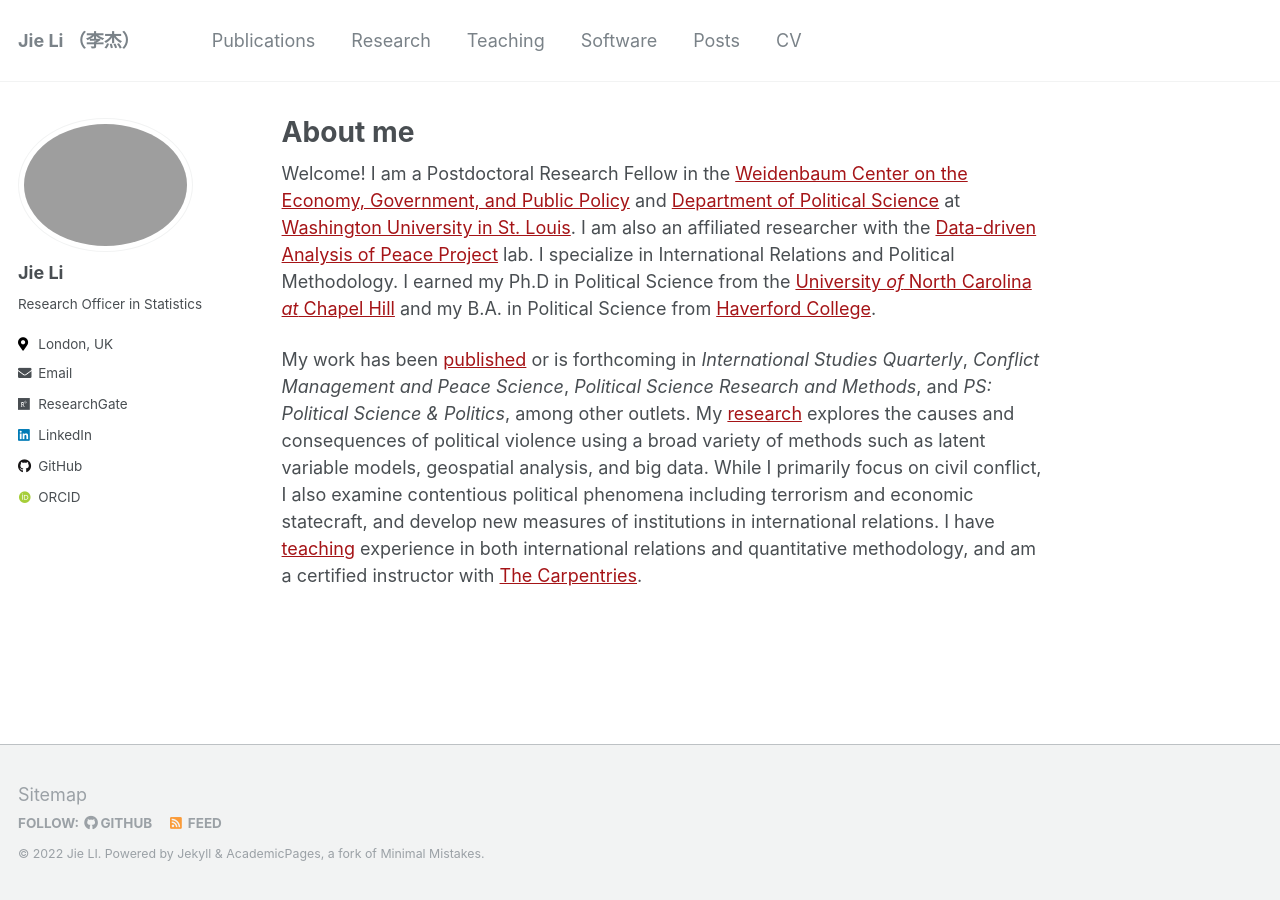
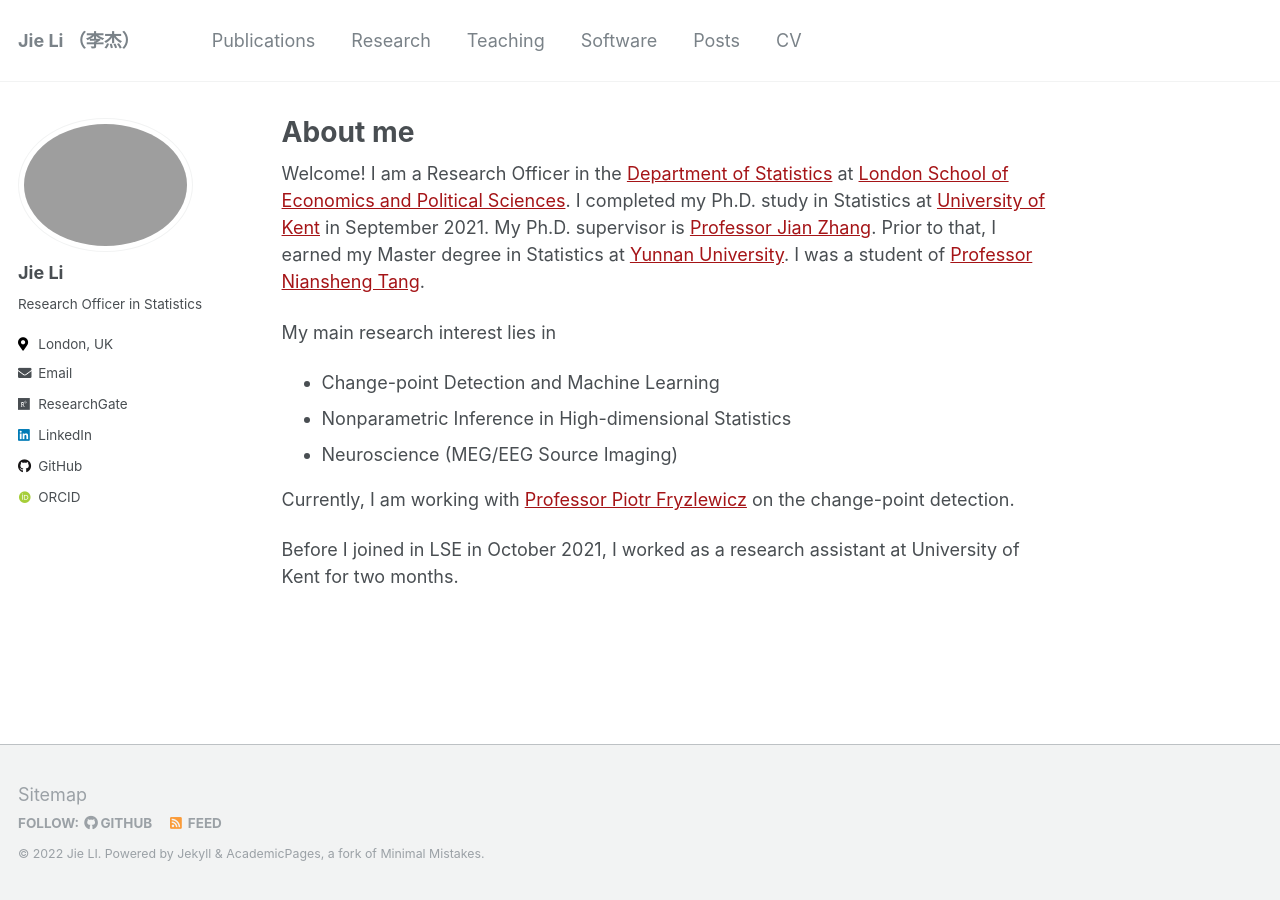
Before and after one commit to Jieli12/oldJieli12.github.io, a Jekyll site: the page built from _pages/about.md, in a window 1280 px wide. Built offline with Jekyll 4.4.1, drawn with Linux system fonts in a browser that asks for light colours; some web fonts are replaced.

Commit message:
update about me

```diff
--- a/_pages/about.md
+++ b/_pages/about.md
@@ -8,25 +8,15 @@ redirect_from:
   - /about.html
 ---
 
-Welcome! I am a Postdoctoral Research Fellow in the
-[Weidenbaum Center on the Economy, Government, and Public Policy](https://wc.wustl.edu/)
-and [Department of Political Science](https://polisci.wustl.edu/) at
-[Washington University in St. Louis](https://wustl.edu/). I am also an
-affiliated researcher with the
-[Data-driven Analysis of Peace Project](https://dapp-lab.org) lab. I specialize
-in International Relations and Political Methodology. I earned my Ph.D in
-Political Science from the
-[University *of* North Carolina *at* Chapel Hill](https://www.unc.edu/) and my
-B.A. in Political Science from [Haverford College](https://www.haverford.edu/).
+Welcome! I am a Research Officer in the [Department of Statistics](https://www.lse.ac.uk/statistics) at [London School of Economics and Political Sciences](https://www.lse.ac.uk).
+I completed my Ph.D. study in Statistics at [University of Kent](https://www.kent.ac.uk/mathematics-statistics-actuarial-science) in September 2021. My Ph.D. supervisor is [Professor Jian Zhang](https://www.kent.ac.uk/mathematics-statistics-actuarial-science/people/413/zhang-jian). Prior to that, I earned my Master degree in Statistics at [Yunnan University](http://www.ms.ynu.edu.cn/ENGLISH.htm). I was a student of [Professor Niansheng Tang](http://www.ms.ynu.edu.cn/info/1092/1634.htm).
 
-My work has been [published](publications) or is forthcoming in
-*International Studies Quarterly*, *Conflict Management and Peace Science*,
-*Political Science Research and Methods*, and *PS: Political Science & Politics*,
-among other outlets. My [research](research) explores the causes and
-consequences of political violence using a broad variety of methods such as
-latent variable models, geospatial analysis, and big data. While I primarily
-focus on civil conflict, I also examine contentious political phenomena
-including terrorism and economic statecraft, and develop new measures of
-institutions in international relations. I have [teaching](teaching) experience
-in both international relations and quantitative methodology, and am a certified
-instructor with [The Carpentries](https://carpentries.org/).
+My main research interest lies in
+
+- Change-point Detection and Machine Learning
+- Nonparametric Inference in High-dimensional Statistics
+- Neuroscience (MEG/EEG Source Imaging)
+
+Currently, I am working with [Professor Piotr Fryzlewicz](https://stats.lse.ac.uk/fryzlewicz/) on the change-point detection.
+
+Before I joined in LSE in October 2021, I worked as a research assistant at University of Kent for two months.
```
